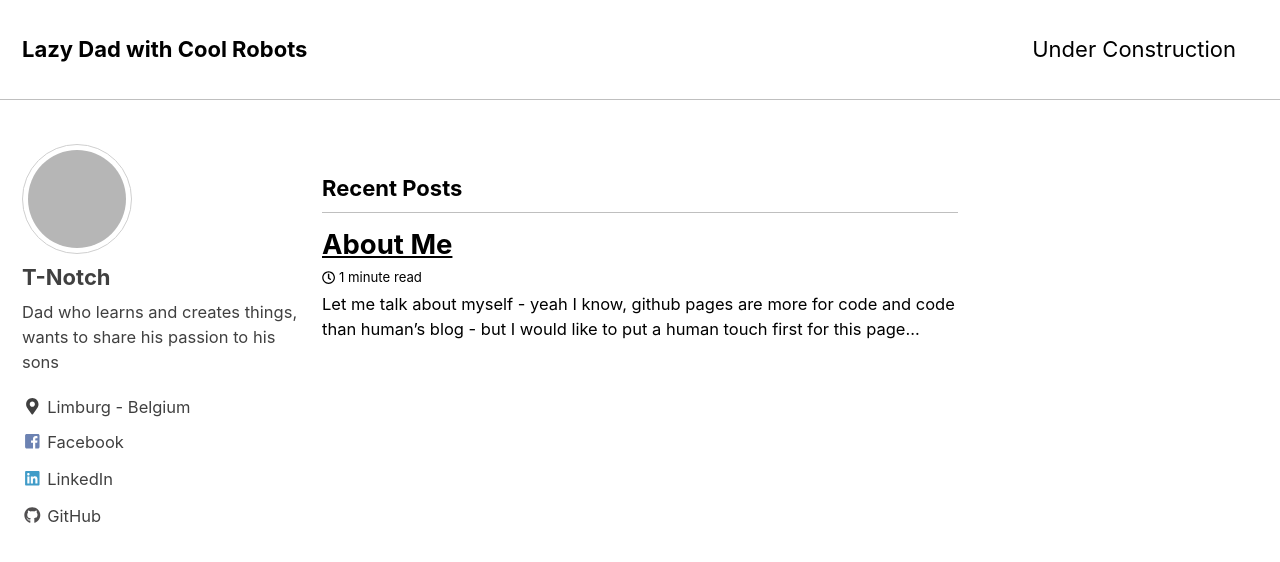
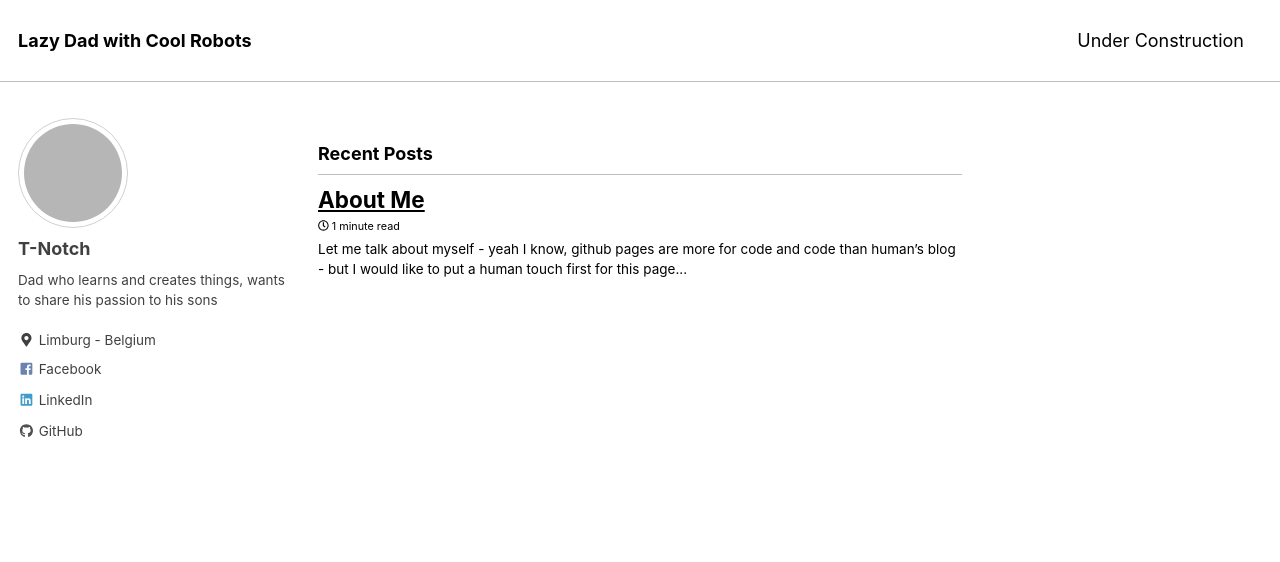
Before and after one commit to t-notch/t-notch.github.io, a Jekyll site: the page built from index.html, in a window 1280 px wide and 900 px high. Shown: the top 562 px of the window. Built offline with Jekyll 4.4.1, drawn with Linux system fonts in a browser that asks for light colours; nearby versions of some CDN libraries; the list of posts is cut into pages by our own code; grey boxes are pictures that could not be loaded.

Commit message:
change font size again

```diff
--- a/_sass/minimal-mistakes/_reset.scss
+++ b/_sass/minimal-mistakes/_reset.scss
@@ -8,18 +8,18 @@ html {
   /* apply a natural box layout model to all elements */
   box-sizing: border-box;
   background-color: $background-color;
-  font-size: 16px;
+  font-size: 12px;
 
   @include breakpoint($medium) {
-    font-size: 18px;
+    font-size: 14px;
   }
 
   @include breakpoint($large) {
-    font-size: 20px;
+    font-size: 16px;
   }
 
   @include breakpoint($x-large) {
-    font-size: 22px;
+    font-size: 18px;
   }
 
   -webkit-text-size-adjust: 100%;
--- a/_sass/minimal-mistakes/_variables.scss
+++ b/_sass/minimal-mistakes/_variables.scss
@@ -6,7 +6,7 @@
    Typography
    ========================================================================== */
 
-$doc-font-size: 10 !default;
+$doc-font-size: 16 !default;
 
 /* paragraph indention */
 $paragraph-indent: false !default; // true, false (default)
```
